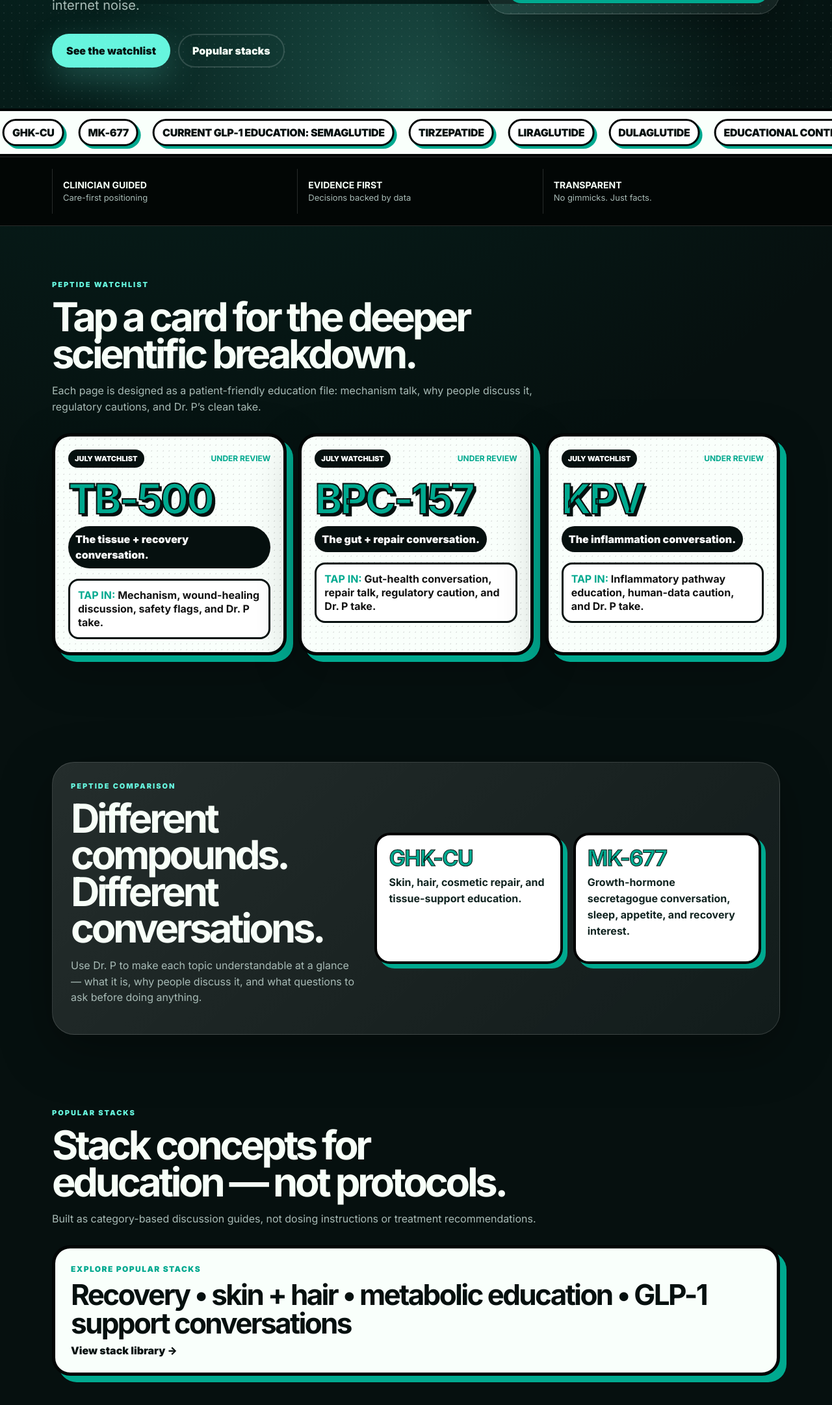
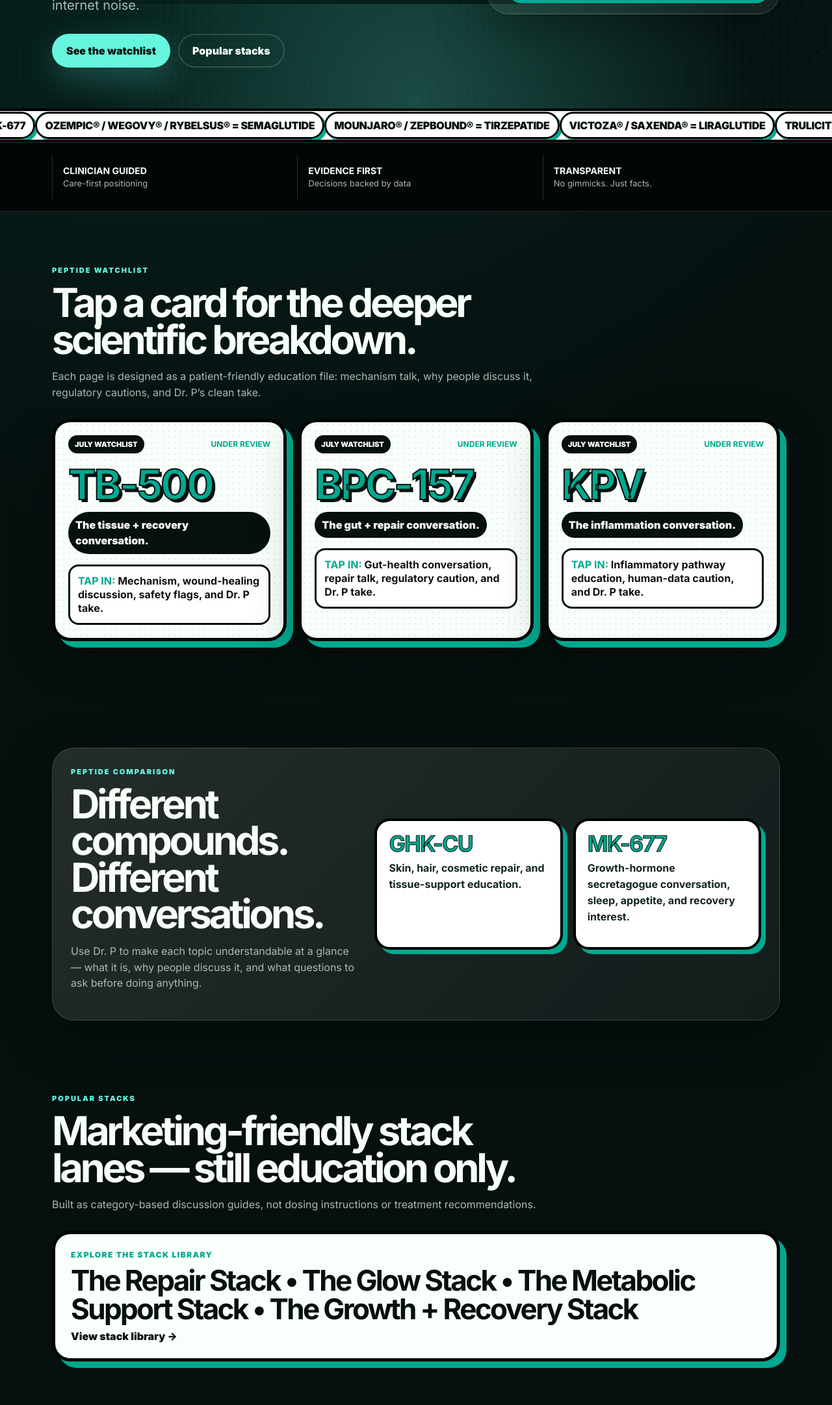
Before and after one commit to jeremybeyan2025/peptidehubrx, a plain HTML site: page index.html in a window 1280 px wide. Shown: the part 634-2797 px from the top of the page at 65% size. Drawn offline with Linux system fonts and the light colour scheme.

Commit message:
Fix ticker content and rename stack marketing lanes on homepage

```diff
--- a/index.html
+++ b/index.html
@@ -20,7 +20,7 @@
       <div class="nav-links" id="navLinks">
         <a href="#watchlist">Watchlist</a>
         <a href="stacks.html">Stacks</a>
-        <a href="#glp">GLP-1s</a>
+        <a href="glp-1.html">GLP-1s</a>
         <a href="#drp">Dr. P</a>
         <a class="nav-cta" href="#contact">Start</a>
       </div>
@@ -55,8 +55,12 @@
 
     <section class="ticker-wrap" aria-label="Peptide and GLP-1 education ticker">
       <div class="ticker-track">
-        <span>July Watchlist: TB-500</span><span>BPC-157</span><span>KPV</span><span>GHK-Cu</span><span>MK-677</span><span id="glp">Current GLP-1 education: semaglutide</span><span>tirzepatide</span><span>liraglutide</span><span>dulaglutide</span><span>Educational content only • not medical advice</span>
-        <span>July Watchlist: TB-500</span><span>BPC-157</span><span>KPV</span><span>GHK-Cu</span><span>MK-677</span><span>Current GLP-1 education: semaglutide</span><span>tirzepatide</span><span>liraglutide</span><span>dulaglutide</span><span>Educational content only • not medical advice</span>
+        <div class="ticker-group">
+          <span>July Watchlist: TB-500</span><span>BPC-157</span><span>KPV</span><span>GHK-Cu</span><span>MK-677</span><span>Ozempic® / Wegovy® / Rybelsus® = semaglutide</span><span>Mounjaro® / Zepbound® = tirzepatide</span><span>Victoza® / Saxenda® = liraglutide</span><span>Trulicity® = dulaglutide</span><span>Education only • not medical advice</span>
+        </div>
+        <div class="ticker-group" aria-hidden="true">
+          <span>July Watchlist: TB-500</span><span>BPC-157</span><span>KPV</span><span>GHK-Cu</span><span>MK-677</span><span>Ozempic® / Wegovy® / Rybelsus® = semaglutide</span><span>Mounjaro® / Zepbound® = tirzepatide</span><span>Victoza® / Saxenda® = liraglutide</span><span>Trulicity® = dulaglutide</span><span>Education only • not medical advice</span>
+        </div>
       </div>
     </section>
 
@@ -119,12 +123,12 @@
       <div class="container">
         <div class="section-heading reveal">
           <p class="eyebrow">Popular stacks</p>
-          <h2>Stack concepts for education — not protocols.</h2>
+          <h2>Marketing-friendly stack lanes — still education only.</h2>
           <p>Built as category-based discussion guides, not dosing instructions or treatment recommendations.</p>
         </div>
         <a class="stack-feature-card reveal" href="stacks.html">
-          <span>Explore popular stacks</span>
-          <strong>Recovery • skin + hair • metabolic education • GLP-1 support conversations</strong>
+          <span>Explore the stack library</span>
+          <strong>The Repair Stack • The Glow Stack • The Metabolic Support Stack • The Growth + Recovery Stack</strong>
           <em>View stack library →</em>
         </a>
       </div>
```
